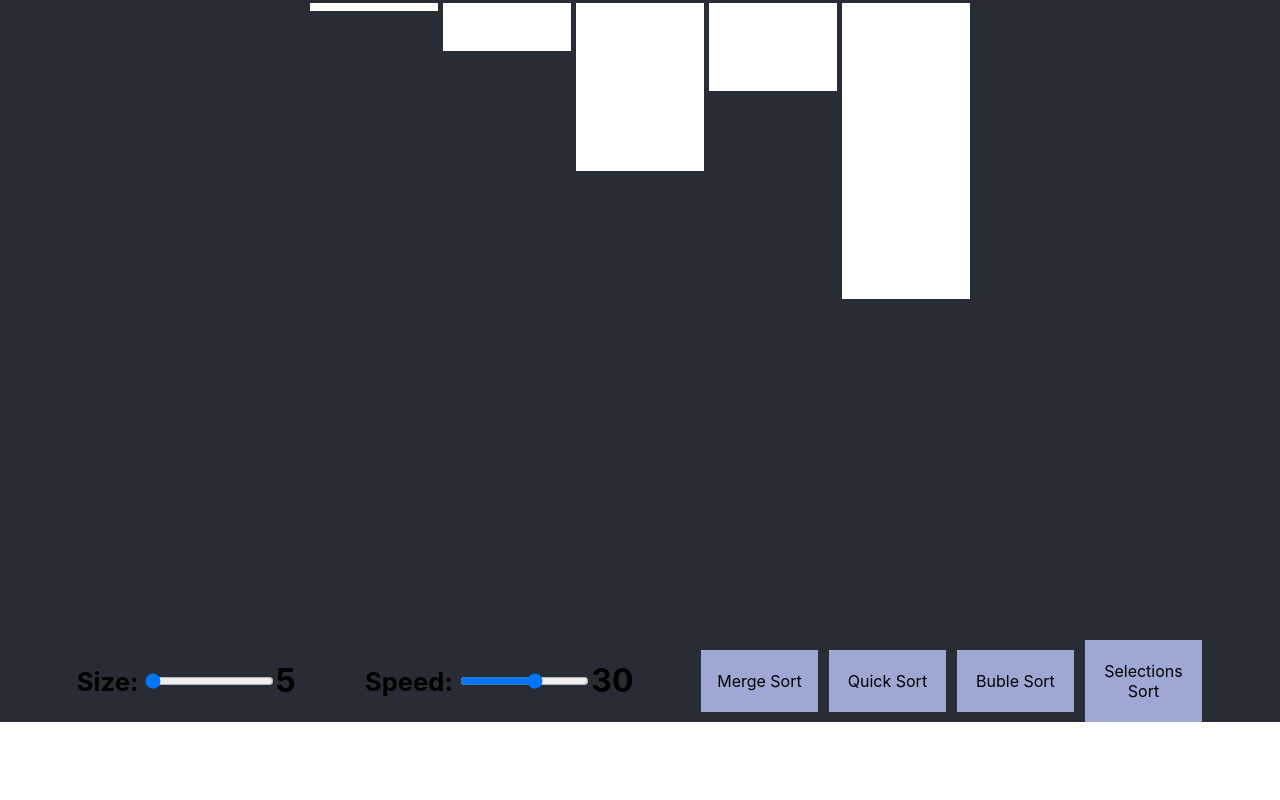
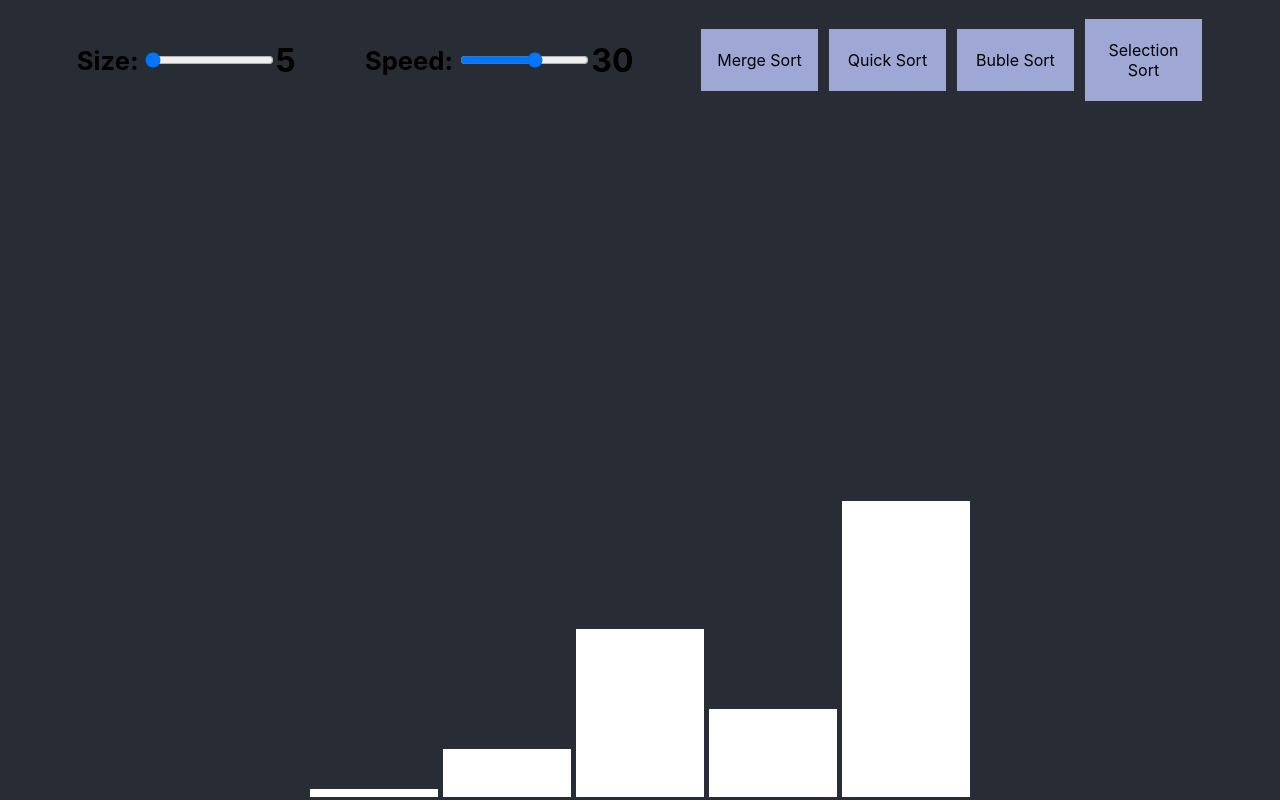
Before and after one commit to Avdieienko/react_sort, a React (Create React App) app in the folder react_sort/: page / in a window 1280 px wide. Built offline with nearby package versions, Linux system fonts and the light colour scheme.

Commit message:
Add Selection sorting

```diff
--- a/react_sort/src/App.css
+++ b/react_sort/src/App.css
@@ -5,7 +5,8 @@
   display: flex;
   justify-content: center;
   flex-direction: row;
-  height: 80vh;
+  align-items: flex-end;
+  height: 85vh;
 }
 .element{
   background-color: white;
@@ -18,6 +19,8 @@
   display: flex;
   flex-direction: row;
   justify-content: space-evenly;
+  align-items: center;
+  height: 15vh;
 }
 
 .size_wrapper{
--- a/react_sort/src/App.js
+++ b/react_sort/src/App.js
@@ -3,6 +3,7 @@ import './App.css';
 import { getMergeSortAnimations } from "./algorithms/MergeSort";
 import { getQuickSortAnimations } from "./algorithms/QuickSort";
 import { getBubbleSortAnimations } from "./algorithms/BubbleSort";
+import { getSelectionSortAnimations } from "./algorithms/SelectionSort";
 
 
 
@@ -143,13 +144,44 @@ function App() {
   }
 
 
+  const SelectionSort = ()=>{
+    const animations = getSelectionSortAnimations(elements);
+    console.log(animations)
+    for(let i = 0;i<animations.length;i++){
+      const element = document.getElementsByClassName("element");
+      const isColor = animations[i].length === 2;
+      if(isColor){
+        const [elementIdx, isActive] = animations[i]
+        const colour = isActive?COMPARECOLOR:BASECOLOR;
+        console.log(colour, isActive)
+        const elementStyle = element[elementIdx].style;
+        setTimeout(()=>{
+          elementStyle.backgroundColor = colour;
+        },i*animationSpeed)
+      }
+      else{
+        setTimeout(()=>{
+          const[leftIdx, rightIdx, leftHeight, rightHeight] = animations[i];
+          const leftStyle = element[leftIdx].style;
+          const rightStyle = element[rightIdx].style;
+          leftStyle.height = `${leftHeight-39}vh`
+          rightStyle.height = `${rightHeight-39}vh`
+        }, i*animationSpeed)
+      }
+    }
+    setTimeout(()=>{
+      animateSortedArray();
+    },animations.length*animationSpeed)
+  }
+
+
   const animateSortedArray = ()=>{
     const finishedElements = document.getElementsByClassName("element")
     for(let i = 0;i<elements.length;i++){
       const finishedElementStyle = finishedElements[i].style;
       setTimeout(()=>{
         finishedElementStyle.backgroundColor = FINISHCOLOR
-      },i*20)
+      },i*10)
     }
   }
 
@@ -157,9 +189,6 @@ function App() {
   return (
     <>
       <div className="App">
-        <div className="sorting_wrapper">
-          {elements.map((element,i)=><ElementColumn num={element} key={i} size={size}></ElementColumn>)}
-        </div>
         <div className="settings_wrapper">
           <div className="size_wrapper">
             <label htmlFor="size" id="size_label">Size: </label>
@@ -175,8 +204,11 @@ function App() {
             <div onClick={MergeSort}><p>Merge Sort</p></div>
             <div onClick={QuickSort}><p>Quick Sort</p></div>
             <div onClick={BubbleSort}><p>Buble Sort</p></div>
-            <div><p>Selections Sort</p></div>
+            <div onClick={SelectionSort}><p>Selection Sort</p></div>
           </div>
+        </div>
+        <div className="sorting_wrapper">
+          {elements.map((element,i)=><ElementColumn num={element} key={i} size={size}></ElementColumn>)}
         </div>
       </div>
 
--- /dev/null
+++ b/react_sort/src/algorithms/SelectionSort.js
@@ -0,0 +1,28 @@
+export const getSelectionSortAnimations = (array) =>{
+    const animations = [];
+    const sortArray = [...array];
+    selectionSort(sortArray,sortArray.length, animations);
+    return animations;
+}
+
+const selectionSort = (sortArray,n,animations)=>{
+    for(let i = 0;i<n-1;i++){
+        let iMin = i;
+        animations.push([i,true])
+        for (let j = i+1; j < n; j++) {
+            animations.push([j,true])
+            animations.push([j,false])
+            if(sortArray[j]<sortArray[iMin]){
+                iMin = j;
+            }
+        }
+        if(iMin !== i){
+            animations.push([i,iMin,sortArray[iMin],sortArray[i]])
+            const temp = sortArray[i];
+            sortArray[i] = sortArray[iMin];
+            sortArray[iMin] = temp;
+        }
+        animations.push([i,false])
+
+    }
+}
```
